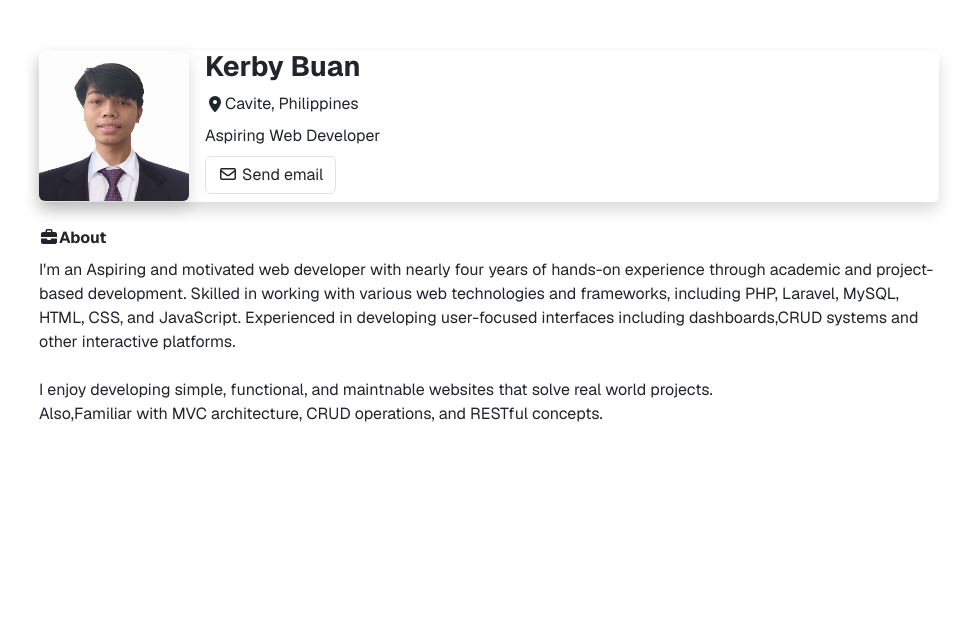
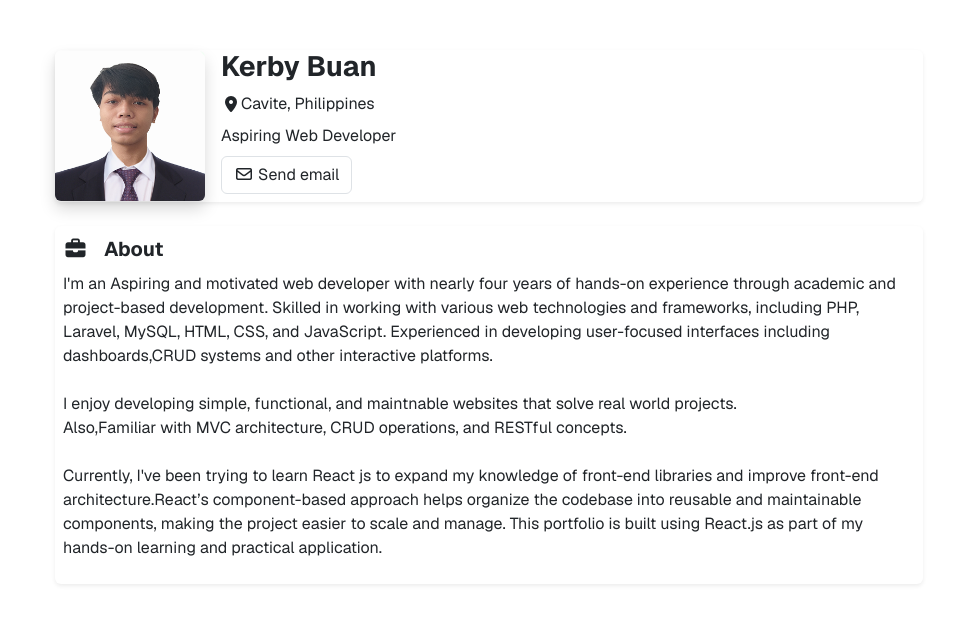
Before and after one commit to Kerbs-IT/Portfolio, a React (Vite) app: page / in a window 1280 px wide. Shown: the top 624 px of the page, without its empty margins (151-1124 px from the left). Built offline with nearby package versions, Linux system fonts and the light colour scheme.

Commit message:
new changes

```diff
--- a/index.html
+++ b/index.html
@@ -11,7 +11,7 @@
     <link rel="stylesheet" href="./src/index.css">
   </head>
   <body>
-    <div id="root"></div>
+    <div id="root" class="px-3"></div>
     <script type="module" src="/src/main.jsx"></script>
   </body>
 </html>
--- a/src/App.jsx
+++ b/src/App.jsx
@@ -10,9 +10,13 @@ function App() {
   return (
     <>
       <Header name="Kerby Buan"></Header>
-      <About />
+      <main>
+        <section>
+          <About />
+        </section>
+      </main>
     </>
-  )
+  );
 }
 
 export default App
--- a/src/components/About.jsx
+++ b/src/components/About.jsx
@@ -1,11 +1,11 @@
 const About = () => {
   return (
-    <div>
-      <div className="mb-2 fw-bold ">
-              <i class="fa-solid fa-briefcase"></i>
-              About
+    <div className="card border-0 shadow-sm p-2">
+      <div className="mb-2 fw-bold fs-5 d-flex gap-3 align-items-center">
+        <i className="fa-solid fa-briefcase "></i>
+        <p className="mb-0">About</p>
       </div>
-      <p>
+      <p className="text-wrap fs-7">
         I'm an Aspiring and motivated web developer with nearly four years of
         hands-on experience through academic and project-based development.
         Skilled in working with various web technologies and frameworks,
@@ -17,7 +17,14 @@ const About = () => {
         that solve real world projects.
         <br />
         Also,Familiar with MVC architecture, CRUD operations, and RESTful
-        concepts.
+        concepts. <br />
+        <br />
+        Currently, I've been trying to learn React js to expand my knowledge of
+        front-end libraries and improve front-end architecture.React’s
+        component-based approach helps organize the codebase into reusable and
+        maintainable components, making the project easier to scale and manage.
+        This portfolio is built using React.js as part of my hands-on learning
+        and practical application.
       </p>
     </div>
   );
--- a/src/components/Header.jsx
+++ b/src/components/Header.jsx
@@ -5,7 +5,7 @@ import profilePicture from '../assets/formal_profile_pic.png'
 
 const Header = (props) => {
   return (
-    <header className='d-flex gap-3 align-items-center shadow rounded mb-4'>
+    <header className='d-flex gap-3 align-items-center shadow-sm rounded mb-4'>
           <img src={profilePicture} alt="profile picture" className='rounded shadow' id='profile-img' />
           <div className="header-content">
             <h3 className='h3 fw-bold'>{props.name}</h3>
```
Also changed, not shown: src/components/TechStack.jsx (added, +11 -0 lines).
